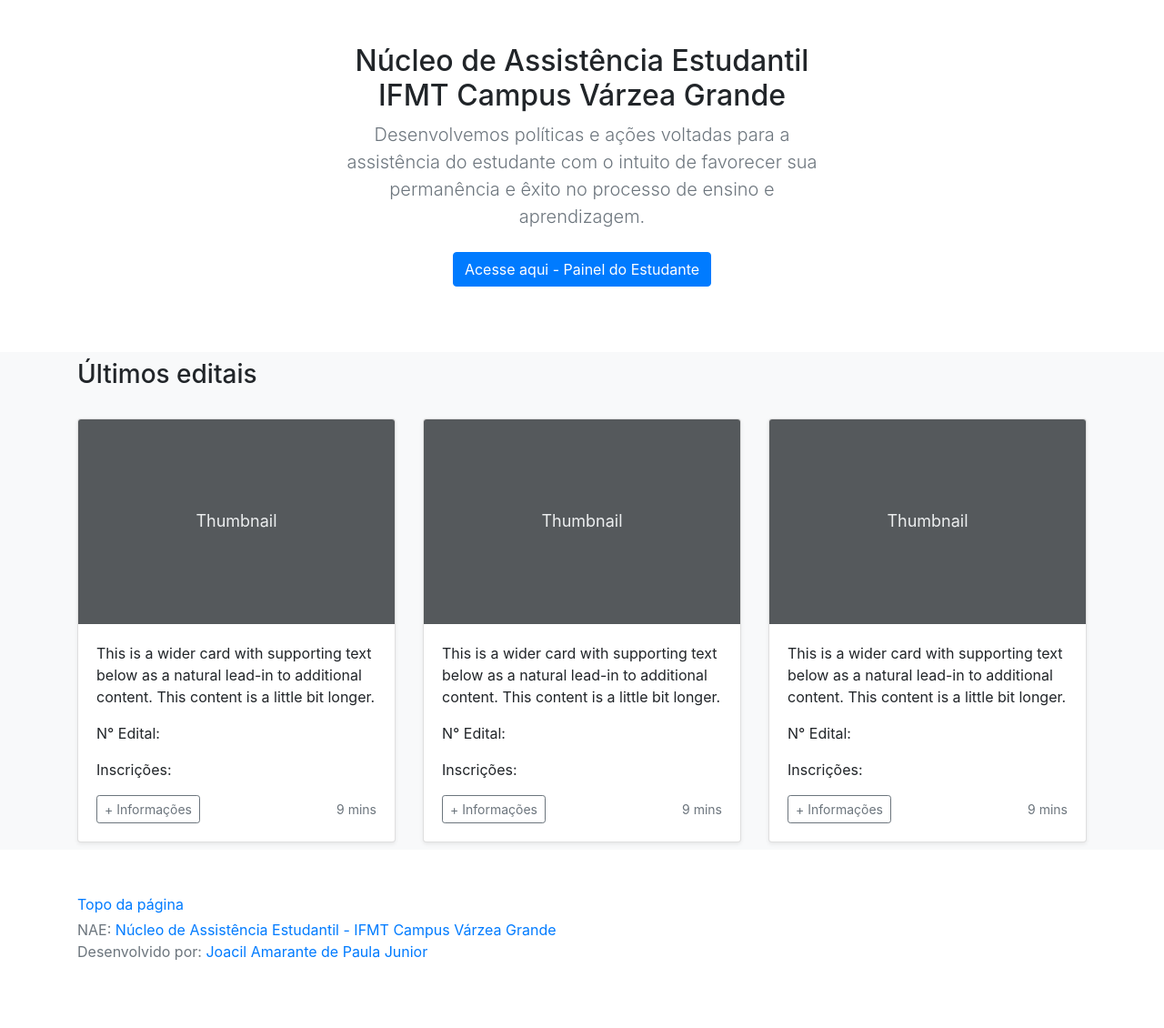
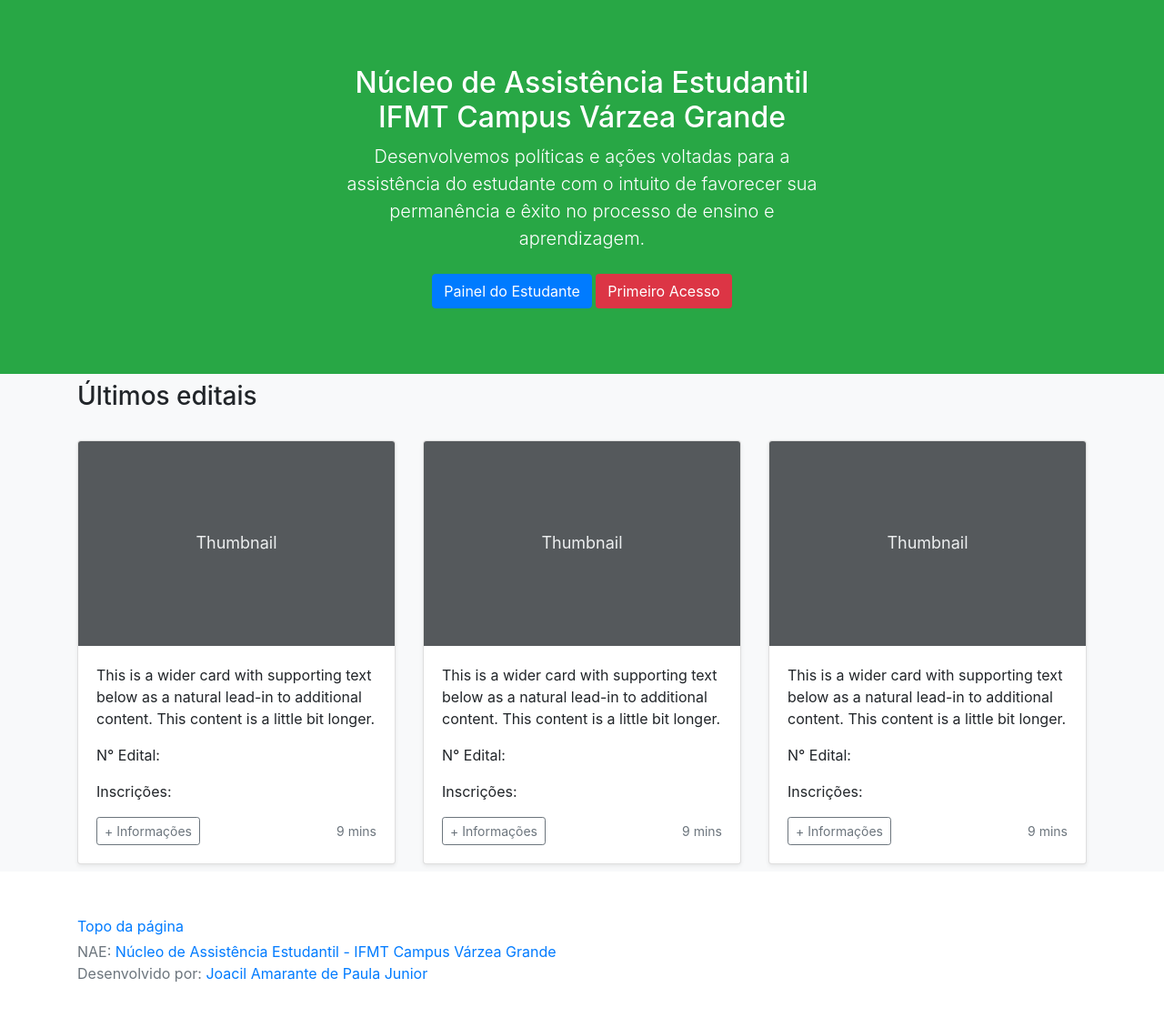
Before and after one commit to amarantejoacil/sisnae, a Django app: page / in a window 1280 px wide. Shown: the part 56-1186 px from the top of the page at 91% size. Before the commit the page ends 1111 px from the top, so only its background shows below. Run offline with Django 3.2, Linux system fonts and the light colour scheme; some libraries are stand-ins or nearby versions.

Commit message:
alterando cores topo

```diff
--- a/core/templates/base.html
+++ b/core/templates/base.html
@@ -26,7 +26,7 @@
   </head>
   <body>
 
-<header>
+<header class="bg-light">
     <div class="container">
     <nav class="navbar navbar-expand-lg navbar-light bg-light">
     <a class="navbar-brand" href="#">SISNAE</a>
@@ -34,10 +34,10 @@
       <span class="navbar-toggler-icon"></span>
     </button>
 
-    <div class="collapse navbar-collapse" id="navbarSupportedContent">
+    <div class="collapse navbar-collapse " id="navbarSupportedContent">
       <ul class="navbar-nav mr-auto">
         <li class="nav-item active">
-          <a class="nav-link" href="#">Inicio <span class="sr-only">(current)</span></a>
+          <a class="nav-link" href="{% url 'index' %}">Inicio <span class="sr-only">(current)</span></a>
         </li>
         <li class="nav-item">
           <a class="nav-link" href="#">Painel do Aluno</a>
--- a/core/templates/perguntas_frequente.html
+++ b/core/templates/perguntas_frequente.html
@@ -9,6 +9,7 @@
 
     <div class="bg-light">
         <div class="container text-justify">
+            <br>
         <h2 class="text-center">Perguntas frequentes para o NAE</h2>
             <br>
             <strong><p>O que é o NAE?</p></strong>
--- a/core/templates/topo.html
+++ b/core/templates/topo.html
@@ -1,14 +1,15 @@
 {% load static %}
-<main>
-
+<main class="bg-success">
+  <br>
   <section class="py-22 text-center container">
     <div class="row py-lg-5">
       <div class="col-lg-6 col-md-8 mx-auto">
-        <h2 class="fw-light">Núcleo de Assistência Estudantil  IFMT Campus Várzea Grande</h2>
-        <p class="lead text-muted">Desenvolvemos políticas e ações voltadas para a assistência do estudante com o intuito de favorecer sua permanência e êxito no processo de ensino e aprendizagem.</p>
+        <h2 class="fw-light text-white">Núcleo de Assistência Estudantil  IFMT Campus Várzea Grande</h2>
+        <p class="lead text-white">Desenvolvemos políticas e ações voltadas para a assistência do estudante com o intuito de favorecer sua permanência e êxito no processo de ensino e aprendizagem.</p>
         <p>
-          <a href="#" class="btn btn-primary my-2">Acesse aqui - Painel do Estudante</a>
-          <!-- <a href="#" class="btn btn-secondary my-2">Secondary action</a>-->
+          <a href="#" class="btn btn-primary my-2">Painel do Estudante</a>
+          <a href="#" class="btn bg-danger text-white my-2">Primeiro Acesso</a>
+          <!--<a href="#" class="btn btn-secondary my-2">Secondary action</a>-->
         </p>
       </div>
     </div>
```
